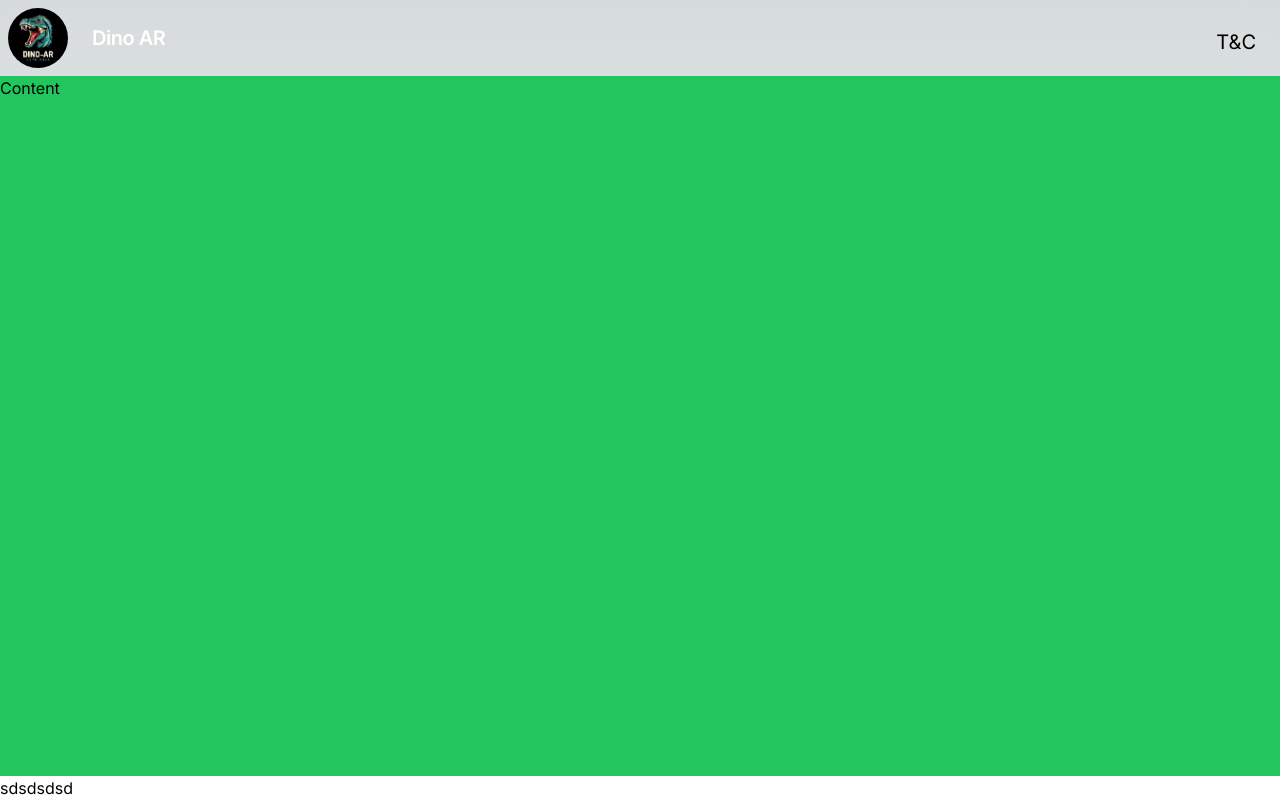
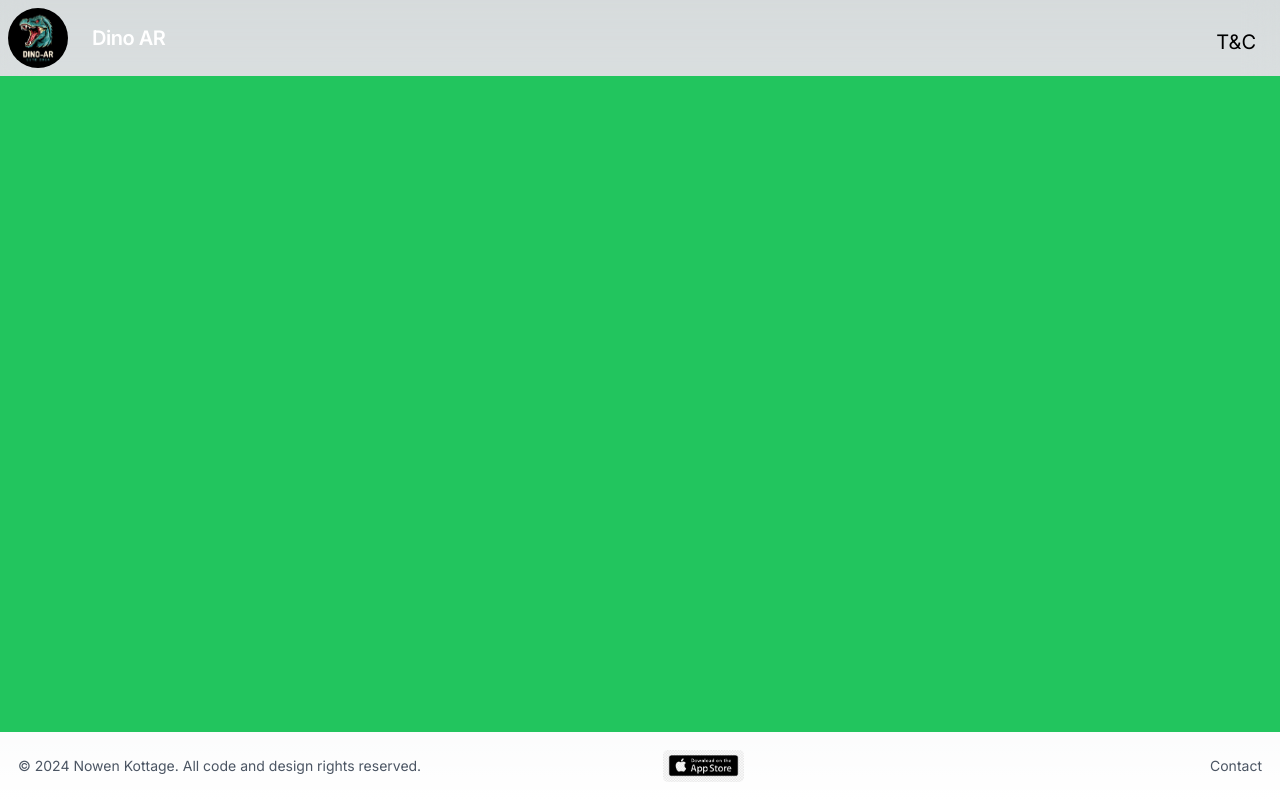
Before and after one commit to KOTTAGENVH/Dino-AR-WEB, a Next.js app in the folder dino-ar/: page / in a window 1280 px wide. Built offline with nearby package versions, Linux system fonts and the light colour scheme.

Commit message:
feat: added footer

```diff
--- a/dino-ar/src/app/page.tsx
+++ b/dino-ar/src/app/page.tsx
@@ -6,7 +6,19 @@ export default function Home() {
     <div className="flex flex-col h-screen justify-between">
       <Header />
       <main className="mb-auto h-10 bg-green-500 h-full">
-        Content
+        <div>
+          <div>
+
+          </div>
+          <div>
+            <div>
+
+            </div>
+            <div>
+
+            </div>
+          </div>
+        </div>
         </main>
       <Footer />
     </div>
--- a/dino-ar/src/components/footer.tsx
+++ b/dino-ar/src/components/footer.tsx
@@ -1,11 +1,38 @@
-import React from 'react'
+import Image from "next/image";
+import React from "react";
 
 function Footer() {
   return (
-    <div className="sticky bottom-0">
-        sdsdsdsd
-    </div>
-  )
+<div className="flex flex-col md:flex-row items-center justify-between h-auto md:h-16 m-1 p-3.5">
+  <div className="text-center text-gray-600 text-sm mb-2 md:mb-0">
+    &copy; 2024 Nowen Kottage. All code and design rights reserved.
+  </div>
+  <div>
+    <a
+      href="https://www.apple.com"
+      target="_blank"
+      className="flex items-center justify-center hover:border-transparent mt-2 md:mt-0"
+    >
+      <img
+        src="/download_app_store.png"
+        alt="T-Rex"
+        className="w-20 md:w-auto h-8  mr-0 md:mr-56"
+        style={{ borderRadius: "5px" }}
+      />
+    </a>
+  </div>
+  <div className="text-center text-gray-600 mt-2 md:mt-0">
+    <a
+      href="https://nowen-kottage.vercel.app"
+      target="_blank"
+      className="flex items-center justify-center hover:border-transparent text-sm"
+    >
+      <p>Contact</p>
+    </a>
+  </div>
+</div>
+
+  );
 }
 
-export default Footer
+export default Footer;
```
